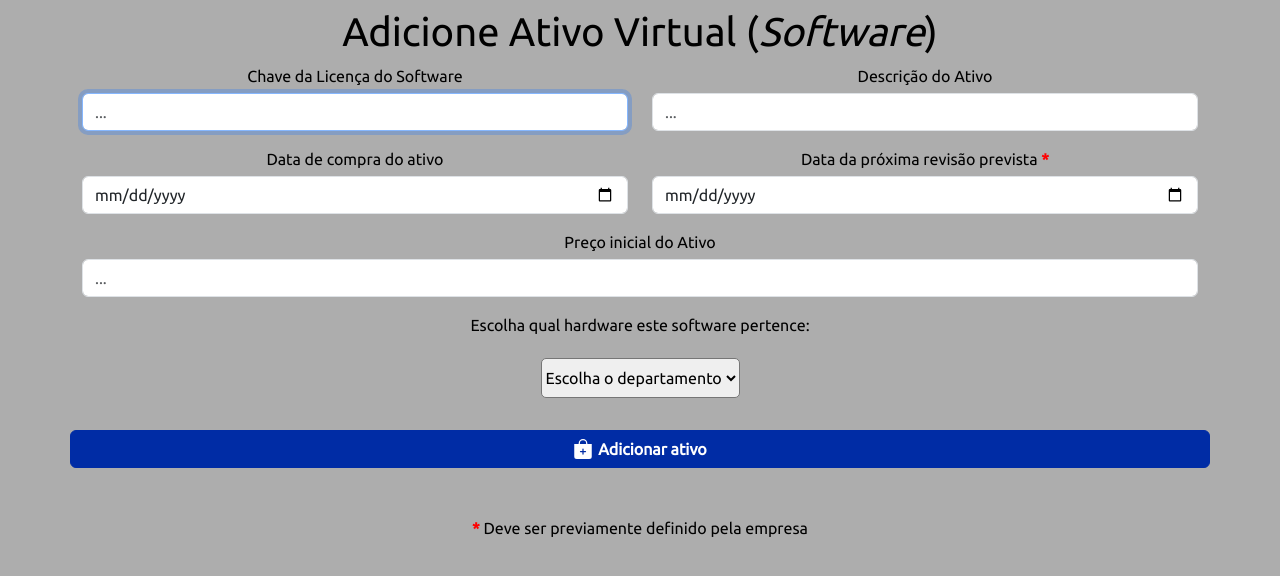
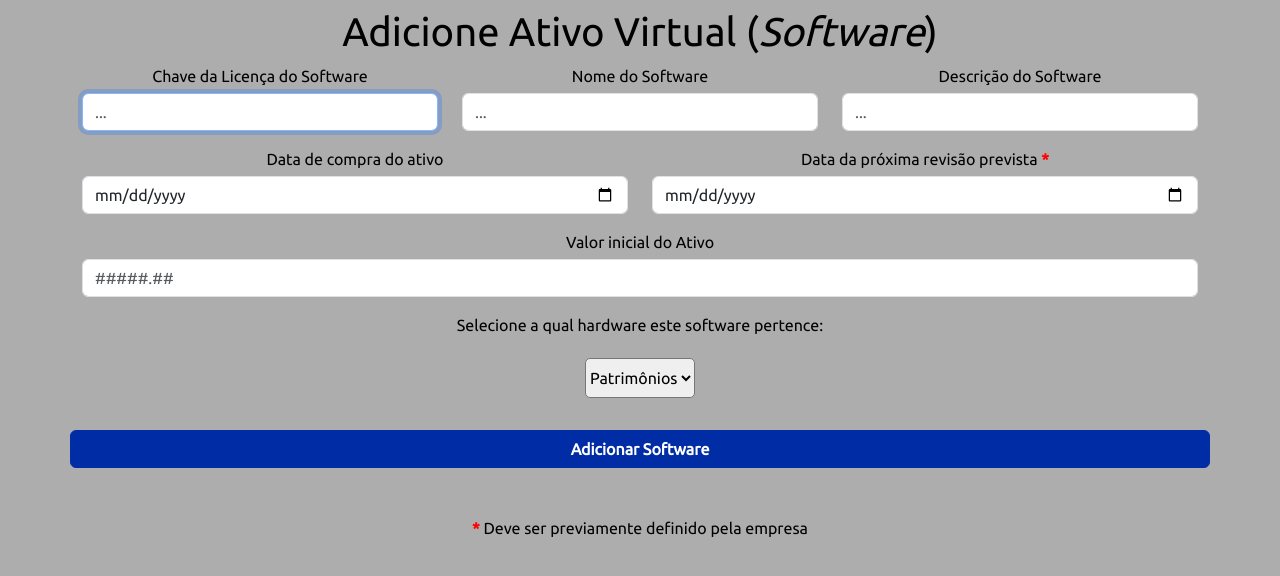
Before and after one commit to FelipeDH9/crud-pi, a Flask app: page /add_software in a window 1280 px wide. Shown: the part 76-652 px from the top of the page. Run offline with Flask 3, Linux system fonts and the light colour scheme; data that the repository does not hold is empty; some libraries are stand-ins or nearby versions.

Commit message:
conclusao da rota de inserção de softwares no banco de dados

```diff
--- a/app.py
+++ b/app.py
@@ -7,32 +7,6 @@ app = Flask(__name__)
 
 app.config['SECRET_KEY'] = 'fuabsnfouasbf0384h230br23082308328rftb32i230trg32t3gb20tg23tb'
 
-# lista de departamentos da empresa
-# DEPARTMENTS = [
-#     {"codigo": "AC", "nome": "Atendimento ao Cliente"},
-#     {"codigo": "CT", "nome": "Contabilidade"},
-#     {"codigo": "FN", "nome": "Finanças"},
-#     {"codigo": "MK", "nome": "Marketing"},
-#     {"codigo": "RE", "nome": "Relações Empresariais"},
-#     {"codigo": "RH", "nome": "Recursos Humanos"},
-#     {"codigo": "RS", "nome": "Reserva"},
-#     {"codigo": "SR", "nome": "Sala de Reuniões"},
-#     {"codigo": "TI", "nome": "TI da empresa"},
-#     {"codigo": "VN", "nome": "Vendas"},
-# ]
-
-# DEPARTMENTS = [
-#     {"id": "1", "nome": "Atendimento ao Cliente"},
-#     {"id": "2", "nome": "Contabilidade"},
-#     {"id": "3", "nome": "Finanças"},
-#     {"id": "4", "nome": "Marketing"},
-#     {"id": "5", "nome": "Relações Empresariais"},
-#     {"id": "6", "nome": "Recursos Humanos"},
-#     {"id": "7", "nome": "Reserva"},
-#     {"id": "8", "nome": "Sala de Reuniões"},
-#     {"id": "9", "nome": "TI da empresa"},
-#     {"id": "10", "nome": "Vendas"},
-# ]
 
 def is_decimal(n):
     try:
@@ -55,7 +29,7 @@ def number_length(number, n):
     # converte o numero em string
     number_str = str(number)
     # encontra o tamanho da string e subtrai 1 para desconsiderar o ponto decimal
-    number_length = len(number_str) - 1
+    number_length = len(number_str)
     # se o tamanho for maior que n ou menor ou igual que 0, então retorna false
     if number_length > n or number_length <= 0:
         return False
@@ -143,7 +117,6 @@ def add_hardware():
 
         # VALIDAR SE A dt_buy EXISTE E SE ESTÁ NO FORMATO DE DATA
         if not dt_buy or not is_date(dt_buy):
-        # if not dt_buy:
             flash("Informe a data de compra do ativo!", "warning")
             return render_template("add_hardware.html", departments=DEPARTMENTS_LIST)
 
@@ -164,7 +137,7 @@ def add_hardware():
 
 
         #  VALIDAR SE O price POSSUI 7 DIGITOS NUMERICOS, SE É UM float E SE EXISTE
-        if not price or not number_length(price, 7):
+        if not price or not number_length(price, 8):
             flash("Preço inicial do ativo deve ser um número decimal positivo com no máximo 7 dígitos!", "warning")
             return render_template("add_hardware.html", departments=DEPARTMENTS_LIST)
 
@@ -176,45 +149,110 @@ def add_hardware():
 
         # COMO TODAS AS VALIDAÇÕES FORAM FEITAS E O ATIVO ESTÁ APTO, BASTA INSERIR NO BANCO DE DADOS
         connection = conectarBD("localhost", "root", "root", "empresa")
-        cursor = connection.cursor() #Cursor para comunicação com o banco
+        cursor = connection.cursor()
         sql = "INSERT INTO hardwares (patrimonio, descricao, dt_compra, dt_pr_rev, valor_inicial, departamento) VALUES (%s, %s, %s, %s, %s, %s)"
         data = (patrimony, description, dt_buy, dt_pr_rev, price, department)
-        cursor.execute(sql,data) #Executa o comando SQL
+        cursor.execute(sql,data)
+        connection.commit()
+        cursor.close()
+        connection.close()
 
-        connection.commit() #Efetua as modificações na tabela
-
-        cursor.close() #Fecha o cursor
-        connection.close() #Fecha a conexão
-
-
-        # return render_template("mes.html", mes=f'{patrimony} foi added')
         flash(f"Ativo {patrimony} adicionado!", "success")
         return redirect("/add_hardware")
 
     else: #GET
         return render_template("add_hardware.html", departments=DEPARTMENTS_LIST)
 
-
+# TODO
 @app.route("/add_software", methods=["POST","GET"])
 def add_software():
     if request.method == "POST":
-        key = request.form.get("key").title().strip()
+        key = request.form.get("key").strip()
+        name = request.form.get("name").title().strip()
         description = request.form.get("description").title().strip()
-        dt_buy = request.form.get("dt-buy")
-        dt_pr_rev = request.form.get("dt-rev")
+        dt_buy = request.form.get("dt_buy")
+        dt_pr_rev = request.form.get("dt_pr_rev")
         price = request.form.get("price")
+        hardware_id = request.form.get("hardware_id")
+
+        if not key:
+            flash("Digite a chave de lincença!", "warning")
+            return redirect("/add_software")
+
+        if not name:
+            flash("Digite o nome do software!", "warning")
+            return redirect("/add_software")
+
+        if not description:
+            flash("Digite uma breve descrição do software!", "warning")
+            return redirect("/add_software")
+
+        # VALIDAR SE A dt_buy EXISTE E SE ESTÁ NO FORMATO DE DATA
+        if not dt_buy or not is_date(dt_buy):
+            flash("Informe a data de compra do ativo!", "warning")
+            return render_template("add_software.html", departments=DEPARTMENTS_LIST)
+
+        # VALIDAR SE A dt_pr_rev EXISTE E SE ESTÁ NO FORMATO DE DATA
+        elif not dt_pr_rev or not is_date(dt_pr_rev):
+            flash("Informe a próxima data de revisão do ativo!", "warning")
+            return render_template("add_software.html", departments=DEPARTMENTS_LIST)
+
+        # VALIDAR SE dt_buy É DIFERENTE DE dt_pr_rev
+        elif dt_buy == dt_pr_rev:
+            flash("As datas de compra e revisão devem ser diferentes!", "warning")
+            return render_template("add_software.html", departments=DEPARTMENTS_LIST)
+
+        # VALIDAR SE dt_buy É MENOR QUE dt_pr_rev
+        elif dt_buy > dt_pr_rev:
+            flash("A data da próxima revisão deve ser maior que a data de compra do ativo!", "warning")
+            return render_template("add_software.html", departments=DEPARTMENTS_LIST)
+
+        #  VALIDAR SE O price POSSUI 7 DIGITOS NUMERICOS, SE É UM float E SE EXISTE
+        if not price or not number_length(price, 8):
+            flash("Preço inicial do ativo deve ser um número decimal positivo com no máximo 7 dígitos!", "warning")
+            return render_template("add_hardware.html", departments=DEPARTMENTS_LIST)
 
 
-        departamento = request.form.get("department")
+        # VALIDAR SE O hardware ESCOLHIDO EXISTE NO DB
+        connection = conectarBD("localhost", "root", "root", "empresa")
+        cursor = connection.cursor()
+        cursor.execute("SELECT id, patrimonio FROM hardwares ORDER BY patrimonio")
+        results = cursor.fetchall()
+        cursor.close()
+        connection.close()
 
-        # if departamento not in DEPARTMENTS or not departamento:
-        #     flash("Departamento não encontrado", "danger")
-        #     return redirect("/add")
-        # return render_template("mes.html", mes=f'{departamento} foi escolhido')
-        # pass
+        hardware_id_list = []
+
+        for result in results:
+            hardware_id_list.append(result[0])
+
+        if not hardware_id or int(hardware_id) not in hardware_id_list:
+            return render_template("mes.html", mes='nao encontrado')
+
+
+        # INSERIR O SOFTWARE NO DB, JÁ QUE ELE PASSOU EM TODAS AS VALIDAÇÕES
+        connection = conectarBD("localhost", "root", "root", "empresa")
+        cursor = connection.cursor()
+        sql = "INSERT INTO softwares (nome, chave_licenca, descricao, dt_compra, dt_pr_rev, valor_inicial, hardwares_id) VALUES (%s, %s, %s, %s, %s, %s, %s)"
+        data = (name, key, description, dt_buy, dt_pr_rev, price, hardware_id)
+        cursor.execute(sql,data)
+        connection.commit()
+        cursor.close()
+        connection.close()
+
+        flash(f"Software {name} adicionado!", "success")
+        return redirect("/add_software")
 
     else: #GET
-        return render_template("add_software.html")
+        # ler DB e achar todos os patrimonios, e enviar essa lista para a página de adicionar softwares
+        connection = conectarBD("localhost", "root", "root", "empresa")
+        cursor = connection.cursor()
+
+        cursor.execute("SELECT id, patrimonio FROM hardwares ORDER BY patrimonio")
+        hardwares = cursor.fetchall()
+        cursor.close()
+        connection.close()
+        return render_template("add_software.html", hardwares=hardwares)
 
 
 if __name__ =='__main__':
--- a/static/main.js
+++ b/static/main.js
@@ -0,0 +1,3 @@
+// iniciar tooltips
+const tooltipTriggerList = document.querySelectorAll('[data-bs-toggle="tooltip"]')
+const tooltipList = [...tooltipTriggerList].map(tooltipTriggerEl => new bootstrap.Tooltip(tooltipTriggerEl))
--- a/templates/add_software.html
+++ b/templates/add_software.html
@@ -17,7 +17,8 @@
 {% endfor %}
 
 <h1 class="text-center">Adicione Ativo Virtual (<i>Software</i>)</h1>
-<form action="/add" method="post">
+<form action="/add_software" method="post">
+
   <div class="row">
     <div class="col">
       <label for="key">Chave da Licença do Software</label>
@@ -28,69 +29,74 @@
         name="key"
         placeholder="..."
         type="text"
-        required
+
       />
     </div>
 
+
+      <div class="col">
+        <label for="name">Nome do Software</label>
+        <input
+          autofocus
+          class="form-control"
+          id="name"
+          name="name"
+          placeholder="..."
+          type="text"
+
+        />
+      </div>
+
     <div class="col">
-      <label for="description">Descrição do Ativo</label>
+      <label for="description">Descrição do Software</label>
       <input
         class="form-control"
         id="description"
         name="description"
         placeholder="..."
         type="text"
-        required
+
       />
     </div>
   </div>
 
   <div class="row">
     <div class="col">
-      <label for="dt-buy">Data de compra do ativo</label>
+      <label for="dt_buy">Data de compra do ativo</label>
       <input
         class="form-control"
-        id="dt-buy"
-        name="dt-buy"
+        id="dt_buy"
+        name="dt_buy"
         type="date"
-        required
+
       />
     </div>
 
     <div class="col">
-      <label for="dt-rev">Data da próxima revisão prevista <strong style="color: red;">*</strong></label>
+      <label for="dt_pr_rev">Data da próxima revisão prevista <strong style="color: red;">*</strong></label>
       <input
         class="form-control"
-        id="dt-rev"
-        name="dt-rev"
+        id="dt_pr_rev"
+        name="dt_pr_rev"
         type="date"
-        required
+
       />
     </div>
   </div>
 
-  <!-- <div class="col">
-    <label class="department" for="department">O tipo da revisão prevista:</label>
-      <select class="custom-select" id="department" name="department">
-        <option selected disabled>Escolha o departamento</option>
-        {% for department in departments %}
-        <option value="{{department['codigo']}}">{{ department['nome'] }}</option>
-        {% endfor %}
-      </select>
-  </div> -->
 
   <div class="row">
     <div class="col">
-      <label for="price">Preço inicial do Ativo</label>
+      <label for="price">Valor inicial do Ativo</label>
       <input
         class="form-control"
         id="price"
         name="price"
-        placeholder="..."
+        placeholder="#####.##"
         type="number"
         step="0.01"
+        max="99999.99"
         min="0"
-        required
       />
     </div>
 
@@ -100,43 +106,19 @@
 
 
     <div class="col">
-      <label class="hardware" for="hardware">Escolha qual hardware este software pertence:</label>
-        <select class="custom-select" id="hardware" name="hardware" required>
-          <option selected disabled>Escolha o departamento</option>
+      <label class="hardware" for="hardware_id">Selecione a qual hardware este software pertence:</label>
+        <select class="custom-select" id="hardware_id" name="hardware_id" >
+          <option selected disabled>Patrimônios</option>
+
           {% for hardware in hardwares %}
-          <option value="{{hardware['codigo']}}">{{ hardware['nome'] }}</option>
+            <option value="{{hardware[0]}}">{{ hardware[1] }}</option>
           {% endfor %}
+
         </select>
     </div>
 
-    <!-- <div class="col">
-      <label class="type" for="type">Escolha o tipo do ativo:</label>
-        <select class="custom-select" id="type" name="type">
-          <option selected disabled>Escolha o tipo</option>
-          {% for type in types %}
-          <option value="{{ type }}">{{ type }}</option>
-          {% endfor %}
-        </select>
-    </div>
-  </div> -->
 
-
-  <button type="submit" class="add-btn btn btn-primary">
-    <svg
-      xmlns="http://www.w3.org/2000/svg"
-      width="20"
-      height="20"
-      fill="currentColor"
-      class="bi bi-bag-plus-fill"
-      viewBox="0 0 16 16"
-    >
-      <path
-        fill-rule="evenodd"
-        d="M10.5 3.5a2.5 2.5 0 0 0-5 0V4h5v-.5zm1 0V4H15v10a2 2 0 0 1-2 2H3a2 2 0 0 1-2-2V4h3.5v-.5a3.5 3.5 0 1 1 7 0zM8.5 8a.5.5 0 0 0-1 0v1.5H6a.5.5 0 0 0 0 1h1.5V12a.5.5 0 0 0 1 0v-1.5H10a.5.5 0 0 0 0-1H8.5V8z"
-      />
-    </svg>
-    Adicionar ativo
-  </button>
+  <button type="submit" class="add-btn btn btn-primary">Adicionar Software</button>
 </form>
 
 <p class="text-center mt-5"><strong style="color: red;">*</strong> Deve ser previamente definido pela empresa</p>
--- a/templates/layout.html
+++ b/templates/layout.html
@@ -58,9 +58,14 @@
         </a>
 
         <script src="https://cdn.jsdelivr.net/npm/bootstrap@5.3.2/dist/js/bootstrap.bundle.min.js" integrity="sha384-C6RzsynM9kWDrMNeT87bh95OGNyZPhcTNXj1NW7RuBCsyN/o0jlpcV8Qyq46cDfL" crossorigin="anonymous"></script>
+
         <script src="https://code.jquery.com/jquery-3.2.1.slim.min.js" integrity="sha384-KJ3o2DKtIkvYIK3UENzmM7KCkRr/rE9/Qpg6aAZGJwFDMVNA/GpGFF93hXpG5KkN" crossorigin="anonymous"></script>
+
         <script src="https://cdn.jsdelivr.net/npm/popper.js@1.12.9/dist/umd/popper.min.js" integrity="sha384-ApNbgh9B+Y1QKtv3Rn7W3mgPxhU9K/ScQsAP7hUibX39j7fakFPskvXusvfa0b4Q" crossorigin="anonymous"></script>
+
         <script src="https://cdn.jsdelivr.net/npm/bootstrap@4.0.0/dist/js/bootstrap.min.js" integrity="sha384-JZR6Spejh4U02d8jOt6vLEHfe/JQGiRRSQQxSfFWpi1MquVdAyjUar5+76PVCmYl" crossorigin="anonymous"></script>
+
+
         <script src="/static/main.js"></script>
 
     </body>
```
Also changed, not shown: init_db.py (+1 -22 lines), templates/add_hardware.html (+6 -8 lines).
